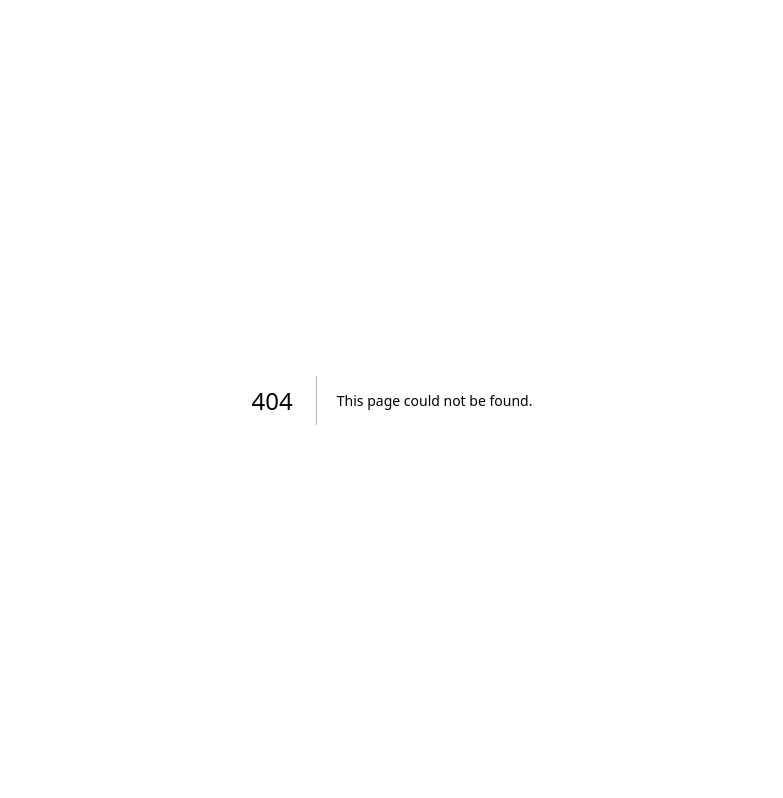
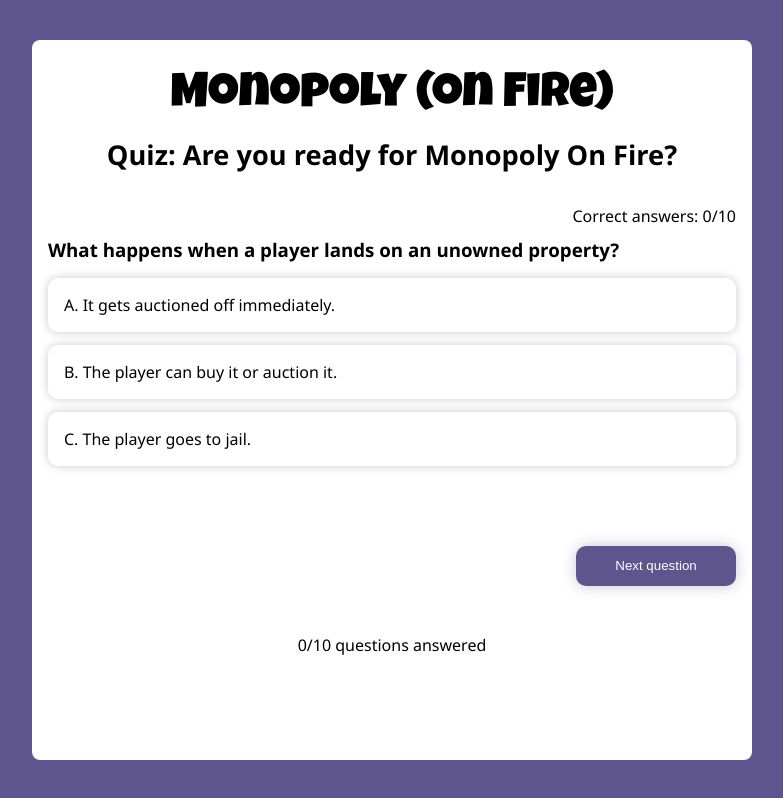
Before and after one commit to mbosselmann/pyropoly, a Next.js app: page /quiz in a window 1280 px wide. Before the commit this address had no page. Shown: the whole page, without its empty margins (248-1031 px from the left). Built offline with nearby package versions, Linux system fonts and the light colour scheme.

Commit message:
Update quiz

```diff
--- a/src/components/Layout.tsx
+++ b/src/components/Layout.tsx
@@ -13,7 +13,7 @@ const Main = styled.main`
   padding: 2rem 1rem 1rem;
   border-radius: 0.5rem;
   background-color: #fff;
-  min-height: 90%;
+  height: 90%;
 `;
 
 const Headline = styled.h1`
--- /dev/null
+++ b/src/components/Quiz/Card/index.tsx
@@ -0,0 +1,68 @@
+import { useState } from "react";
+import Checkbox from "../Checkbox";
+import styled from "styled-components";
+
+type CardProps = {
+  question: string;
+  options: string[];
+  answerIndex: number;
+  updateAmountOfCorrectAnswers: () => void;
+  selectedAnswer: string;
+  updateSelectedAnswer: (arg0: string) => void;
+};
+
+const Form = styled.form`
+  display: grid;
+  gap: 0.8rem;
+  padding: 1rem 0;
+`;
+
+const Result = styled.div<{ isAnswerSelected: boolean }>`
+  ${({ isAnswerSelected }) => !isAnswerSelected && "visibility: hidden;"}
+  height: 4rem;
+`;
+
+export default function Card({
+  question,
+  options,
+  answerIndex,
+  updateAmountOfCorrectAnswers,
+  selectedAnswer,
+  updateSelectedAnswer,
+}: CardProps) {
+  const [isChecked, setIsChecked] = useState<boolean>(false);
+  const correctAnswer = options[answerIndex];
+
+  function handleChange(option: string) {
+    updateSelectedAnswer(option);
+    setIsChecked(true);
+    if (option === correctAnswer) {
+      updateAmountOfCorrectAnswers();
+    }
+  }
+
+  return (
+    <article>
+      <h3>{question}</h3>
+      <Form>
+        {options.map((option, index) => (
+          <Checkbox
+            key={index}
+            question={question}
+            index={String(index)}
+            option={option}
+            onChange={() => handleChange(option)}
+            isDisabled={isChecked}
+            isSelected={option === selectedAnswer && isChecked}
+          />
+        ))}
+      </Form>
+      <Result isAnswerSelected={!!selectedAnswer}>
+        {correctAnswer === selectedAnswer && <p>This is correct!</p>}
+        {isChecked && correctAnswer !== selectedAnswer && (
+          <p>Oh no! The correct answer is: {correctAnswer}</p>
+        )}
+      </Result>
+    </article>
+  );
+}
--- /dev/null
+++ b/src/components/Quiz/Checkbox/index.tsx
@@ -0,0 +1,61 @@
+import styled, { css } from "styled-components";
+
+type CheckboxProps = {
+  index: string;
+  question: string;
+  option: string;
+  onChange: () => void;
+  isDisabled: boolean;
+  isSelected: boolean;
+};
+
+const Label = styled.label<{ isSelected: boolean; isDisabled: boolean }>`
+  padding: 1rem;
+  box-shadow: 0 0 10px var(--box-shadow);
+  border-radius: 10px;
+
+  ${(props) =>
+    props.isSelected &&
+    css`
+      background-color: var(--light-bg-color);
+      font-weight: bold;
+    `}
+  ${({ isDisabled }) =>
+    isDisabled &&
+    css`
+      background-color: var(--disabled-bg-color);
+      box-shadow: none;
+    `}
+`;
+
+export default function Checkbox({
+  index,
+  question,
+  option,
+  onChange,
+  isDisabled,
+  isSelected,
+}: CheckboxProps) {
+  return (
+    <>
+      <input
+        id={option}
+        name={question}
+        type="radio"
+        key={index}
+        value={option}
+        defaultChecked={false}
+        onChange={onChange}
+        disabled={isDisabled}
+        hidden={true}
+      />
+      <Label
+        htmlFor={option}
+        isSelected={isSelected}
+        isDisabled={!isSelected && isDisabled}
+      >
+        {option}
+      </Label>
+    </>
+  );
+}
--- a/src/data/quiz.tsx
+++ b/src/data/quiz.tsx
@@ -1,6 +1,6 @@
-import { Quiz } from "@/types/Quiz";
+import { QuizQuestion } from "@/types/QuizQuestion";
 
-export const quiz: Quiz[] = [
+export const quizQuestions: QuizQuestion[] = [
   {
     id: "1",
     question: "What happens when a player lands on an unowned property?",
--- /dev/null
+++ b/src/pages/quiz.tsx
@@ -0,0 +1,131 @@
+import styled, { css } from "styled-components";
+import Layout from "@/components/Layout";
+import Card from "@/components/Quiz/Card";
+import { quizQuestions } from "@/data/quiz";
+import { QuizQuestion } from "@/types/QuizQuestion";
+import { useState } from "react";
+
+const Section = styled.section`
+  display: grid;
+  padding-top: 1rem;
+  grid-template-rows: 2rem auto 3rem;
+`;
+
+const Title = styled.h2`
+  text-align: center;
+  padding: 1rem;
+  font-size: 1.7rem;
+`;
+
+const Paragraph = styled.p`
+  justify-self: end;
+`;
+
+const ProgressContainer = styled.div`
+  padding-top: 3rem;
+  display: flex;
+  flex-direction: column;
+  align-items: center;
+`;
+
+const Progress = styled.progress`
+  appearance: none;
+  display: block;
+  width: 50%;
+  height: 1rem;
+`;
+
+const ListItem = styled.li<{ isDisplayed: boolean }>`
+  list-style: none;
+  display: ${({ isDisplayed }) => (isDisplayed ? "grid" : "none")};
+`;
+
+const Button = styled.button<{ isAnswerSelected: boolean }>`
+  justify-self: end;
+  width: 10rem;
+  padding: 0.8rem 1.2rem;
+  background-color: var(--bg-color);
+  color: #fff;
+  border: none;
+  border-radius: 10px;
+  box-shadow: 0 0 15px
+    var(
+      ${({ isAnswerSelected }) =>
+        isAnswerSelected ? "--light-bg-color" : "--box-shadow"}
+    );
+
+  ${({ isAnswerSelected }) =>
+    isAnswerSelected &&
+    css`
+      font-weight: bold;
+      text-transform: uppercase;
+    `}
+`;
+
+export default function QuizPage() {
+  const [count, setCount] = useState<number>(0);
+  const [selectedAnswer, setSelectedAnswer] = useState<string>("");
+  const [amountOfCorrectAnswers, setAmountOfCorrectAnswers] =
+    useState<number>(0);
+  const [displayedQuestionId, setDisplayedQuestionId] = useState<string>(
+    quizQuestions[0].id
+  );
+
+  function handleDisplayQuestion() {
+    if (!selectedAnswer) return;
+
+    setCount((prevCount) => prevCount + 1);
+    setSelectedAnswer("");
+    if (count <= 8) {
+      setDisplayedQuestionId(quizQuestions[count + 1].id);
+    }
+  }
+
+  function updateAmountOfCorrectAnswers() {
+    setAmountOfCorrectAnswers((prevAmount) => prevAmount + 1);
+  }
+
+  function updateSelectedAnswer(option: string) {
+    setSelectedAnswer(option);
+  }
+
+  return (
+    <Layout>
+      <Title>Quiz: Are you ready for Monopoly On Fire?</Title>
+      {count < 10 ? (
+        <Section>
+          <Paragraph>Correct answers: {amountOfCorrectAnswers}/10</Paragraph>
+          <ul role="list">
+            {quizQuestions.map(
+              ({ id, question, answerIndex, options }: QuizQuestion) => (
+                <ListItem key={id} isDisplayed={id === displayedQuestionId}>
+                  <Card
+                    question={question}
+                    answerIndex={answerIndex}
+                    options={options}
+                    updateAmountOfCorrectAnswers={updateAmountOfCorrectAnswers}
+                    selectedAnswer={selectedAnswer}
+                    updateSelectedAnswer={updateSelectedAnswer}
+                  />
+                  <Button
+                    type="button"
+                    onClick={handleDisplayQuestion}
+                    isAnswerSelected={!!selectedAnswer}
+                  >
+                    Next question
+                  </Button>
+                </ListItem>
+              )
+            )}
+          </ul>
+          <ProgressContainer>
+            <Progress id="progress" value={count} max={10}></Progress>
+            <label htmlFor="progress"> {count}/10 questions answered</label>
+          </ProgressContainer>
+        </Section>
+      ) : (
+        <p> You answered {amountOfCorrectAnswers} questions correct.</p>
+      )}
+    </Layout>
+  );
+}
--- a/src/types/Quiz.tsx
+++ b/src/types/QuizQuestion.tsx
@@ -1,4 +1,4 @@
-export type Quiz = {
+export type QuizQuestion = {
   id: string;
   question: string;
   options: string[];
--- a/styles.tsx
+++ b/styles.tsx
@@ -5,6 +5,10 @@ export default createGlobalStyle`
  :root {
   --field-size: 6.5rem;
   --board-size: 45rem;
+  --bg-color: #5e548e;
+  --light-bg-color: #9d8cef;
+  --disabled-bg-color: #f3f2fd;
+  --box-shadow: #c9c8d4;
  }
 
 
@@ -17,7 +21,7 @@ export default createGlobalStyle`
   body {
     margin: 0;
     font-family: 'Segoe UI', sans-serif;
-    background-color: #5e548e;
+    background-color: var(--bg-color);
     height: 100vh;
   }
 
```
